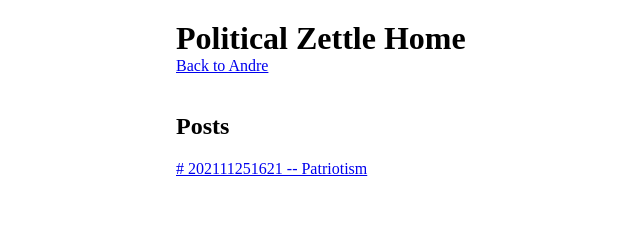
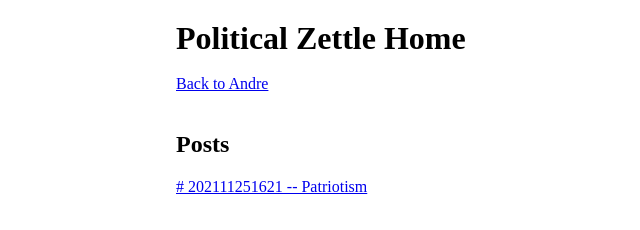
Before and after one commit to 22ajoseph/ZettleRepo, a plain HTML site: page Homepage.html in a window 1280 px wide. Shown: the whole page, without its empty margins (80-720 px from the left). Drawn offline with Linux system fonts and the light colour scheme.

Commit message:
Update Homepage.html

```diff
--- a/Homepage.html
+++ b/Homepage.html
@@ -8,7 +8,7 @@
 </head>
 <body>
 
-<h1>Political Zettle Home</h1>
+<h1>Political Zettle Home</h1><br>
 <a href="https://22ajoseph.github.io">Back to Andre</a> <br><br>
 
 <h2>Posts</h2>
```
